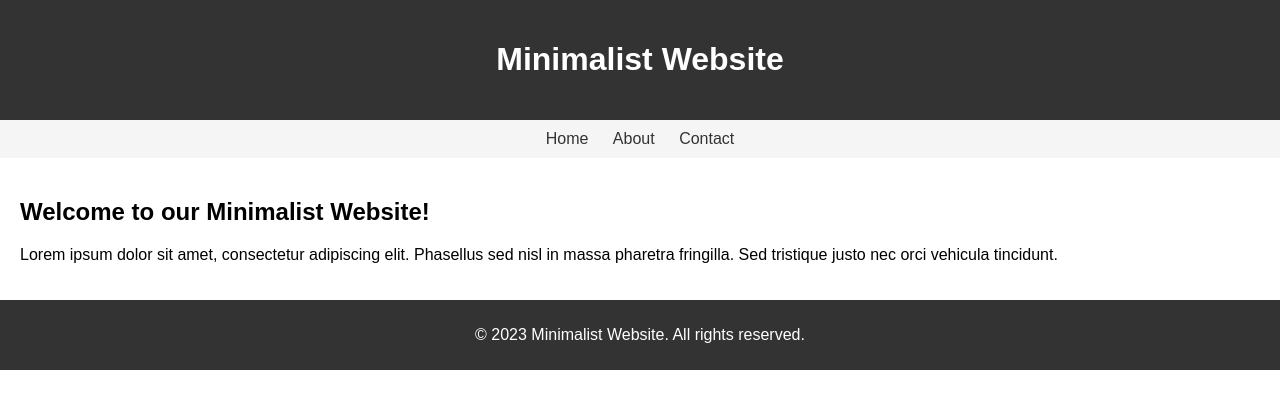
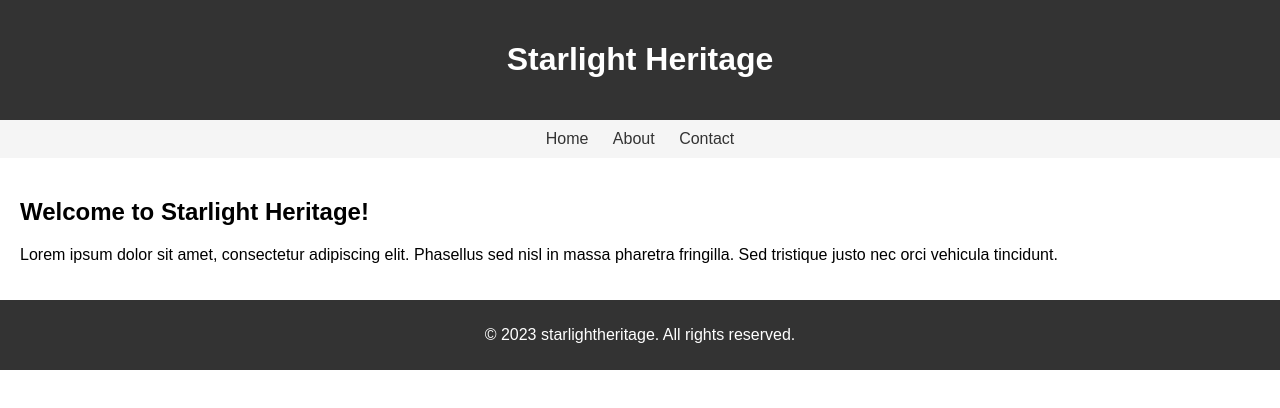
Before and after one commit to starlightheritage/starlightheritage.io, a plain HTML site: page index.html in a window 1280 px wide. Drawn offline with Linux system fonts and the light colour scheme.

Commit message:
Add files via upload

```diff
--- a/index.html
+++ b/index.html
@@ -1,12 +1,12 @@
 <!DOCTYPE html>
 <html>
 <head>
-  <title>Minimalist Website</title>
+  <title>Starlight Heritage</title>
   <link rel="stylesheet" type="text/css" href="style.css">
 </head>
 <body>
   <header>
-    <h1>Minimalist Website</h1>
+    <h1>Starlight Heritage</h1>
   </header>
 
   <nav>
@@ -19,13 +19,13 @@
 
   <main>
     <section>
-      <h2>Welcome to our Minimalist Website!</h2>
+      <h2>Welcome to Starlight Heritage!</h2>
       <p>Lorem ipsum dolor sit amet, consectetur adipiscing elit. Phasellus sed nisl in massa pharetra fringilla. Sed tristique justo nec orci vehicula tincidunt.</p>
     </section>
   </main>
 
   <footer>
-    <p>&copy; 2023 Minimalist Website. All rights reserved.</p>
+    <p>&copy; 2023 starlightheritage. All rights reserved.</p>
   </footer>
 </body>
 </html>
```
